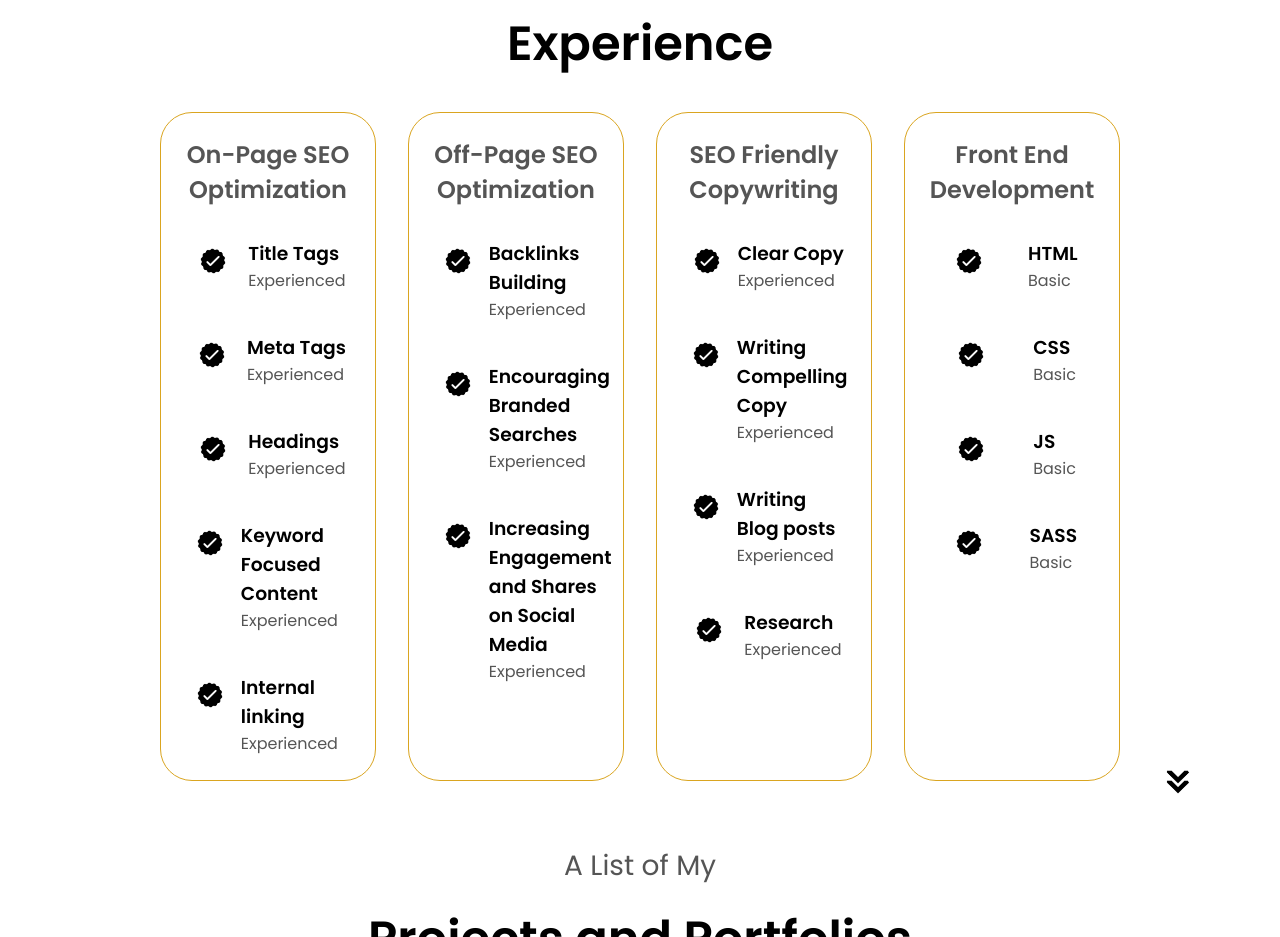
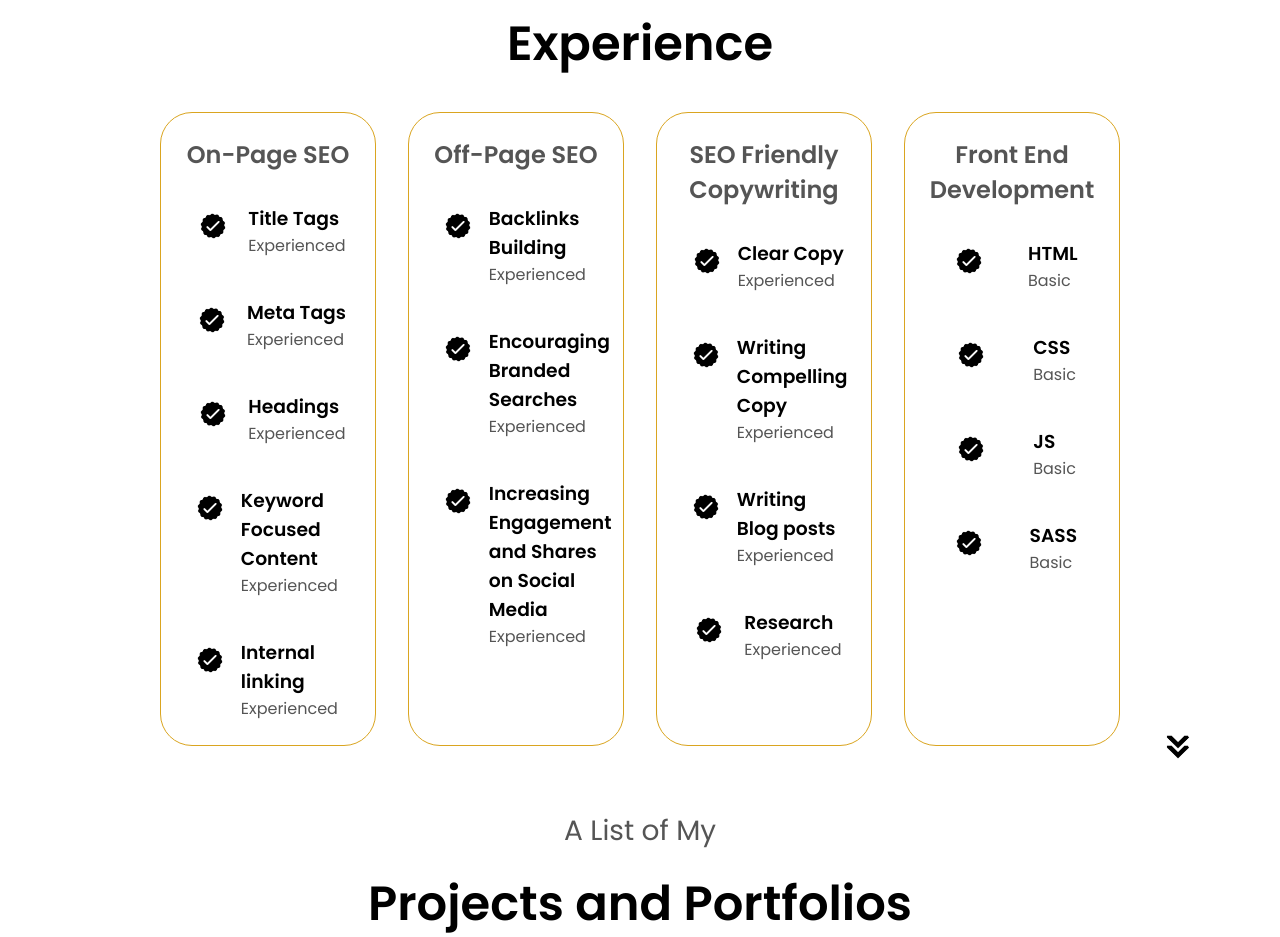
Before and after one commit to MustaphaRifaiSraj/html-css-js-portfolio-1, a plain HTML site: page index.html in a window 1280 px wide. Shown: the part 1860-2797 px from the top of the page. Drawn offline with Linux system fonts and the light colour scheme.

Commit message:
Update index.html

```diff
--- a/index.html
+++ b/index.html
@@ -100,7 +100,7 @@
         <div class="experience-details-container">
             <div class="about-containers">
                 <div class="details-container">
-                    <h2 class="experience-sub-title">On-Page SEO Optimization</h2>
+                    <h2 class="experience-sub-title">On-Page SEO</h2>
                     <div class="article-container">
                         <article>
                             <img src="./assests/checkmark.png"
@@ -155,7 +155,7 @@
                     </div>
                 </div>
                 <div class="details-container">
-                    <h2 class="experience-sub-title">Off-Page SEO Optimization</h2>
+                    <h2 class="experience-sub-title">Off-Page SEO</h2>
                     <div class="article-container">
                         <article>
                             <img src="./assests/checkmark.png"
```
